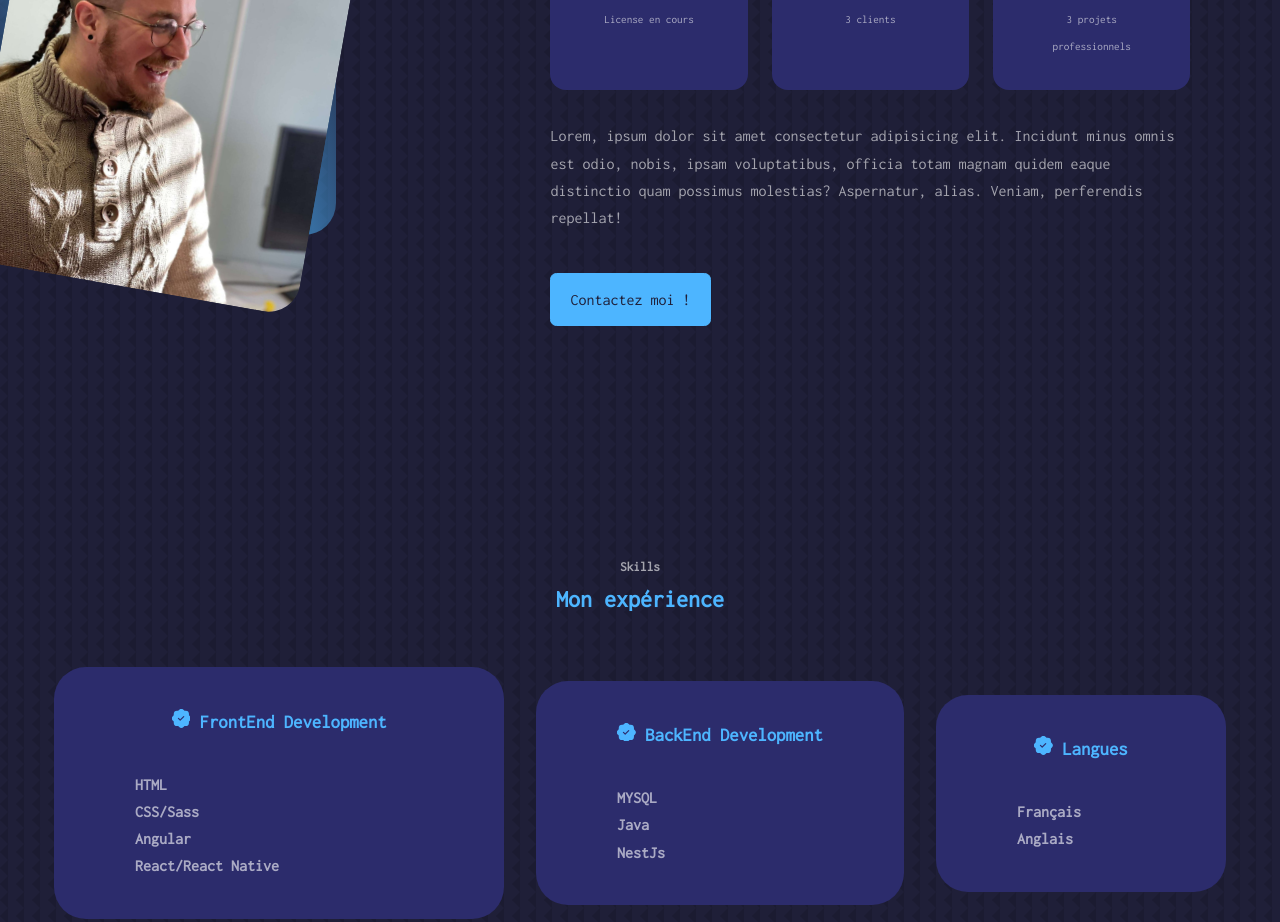
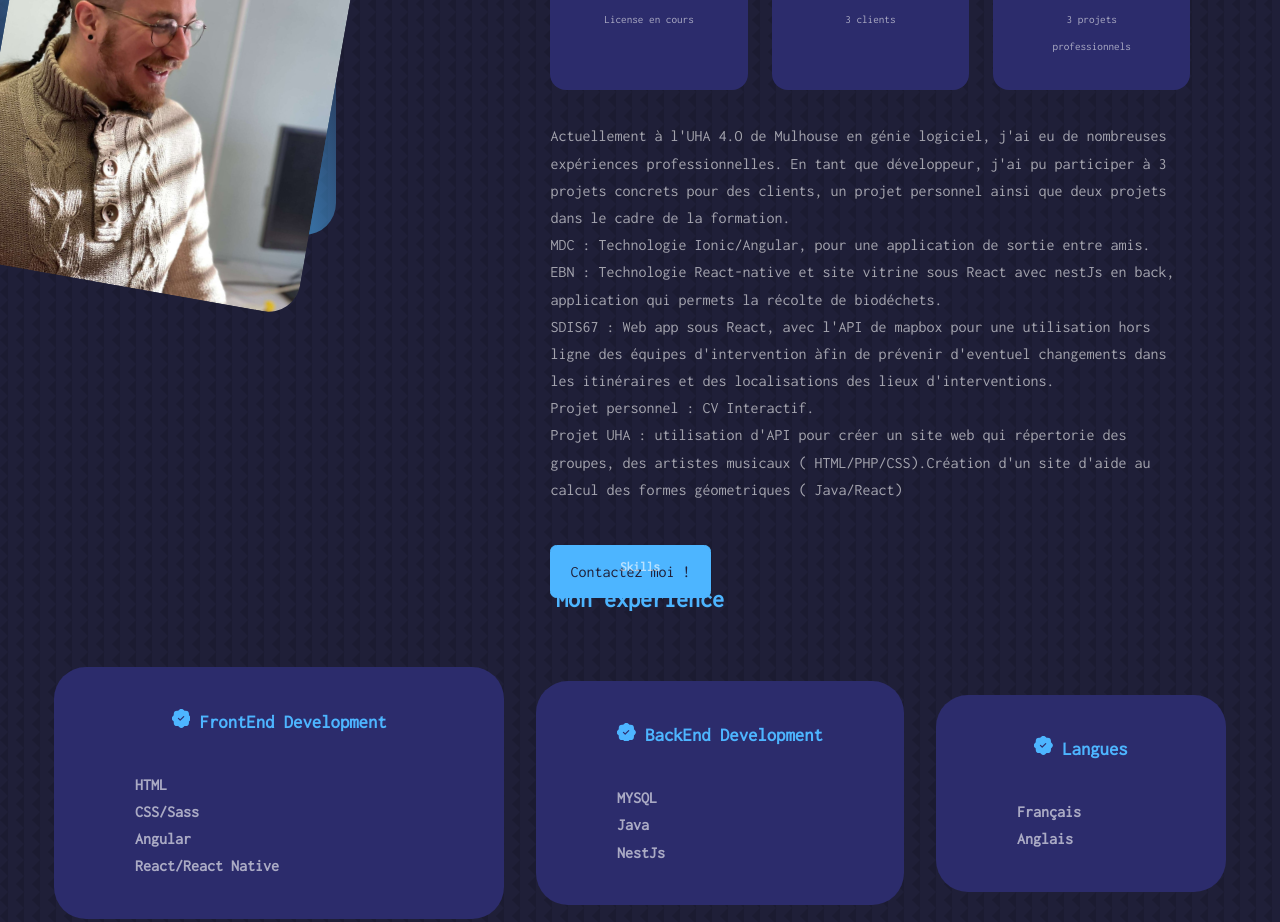
Before and after one commit to BryanChn/CV_Bryan, a React (Create React App) app: page / in a window 1280 px wide. Shown: the part 980-1902 px from the top of the page. Built offline with nearby package versions, Linux system fonts and the light colour scheme.

Commit message:
description expérience

```diff
--- a/src/component/about/About.jsx
+++ b/src/component/about/About.jsx
@@ -35,10 +35,31 @@ const About = () => {
             </article>
           </div>
           <p>
-            Lorem, ipsum dolor sit amet consectetur adipisicing elit. Incidunt
-            minus omnis est odio, nobis, ipsam voluptatibus, officia totam
-            magnam quidem eaque distinctio quam possimus molestias? Aspernatur,
-            alias. Veniam, perferendis repellat!
+            Actuellement à l'UHA 4.O de Mulhouse en génie logiciel, j'ai eu de
+            nombreuses expériences professionnelles. En tant que développeur,
+            j'ai pu participer à 3 projets concrets pour des clients, un projet
+            personnel ainsi que deux projets dans le cadre de la formation.{" "}
+            <li>
+              MDC : Technologie Ionic/Angular, pour une application de sortie
+              entre amis.
+            </li>
+            <li>
+              EBN : Technologie React-native et site vitrine sous React avec
+              nestJs en back, application qui permets la récolte de biodéchets.
+            </li>
+            <li>
+              SDIS67 : Web app sous React, avec l'API de mapbox pour une
+              utilisation hors ligne des équipes d'intervention àfin de prévenir
+              d'eventuel changements dans les itinéraires et des localisations
+              des lieux d'interventions.
+            </li>
+            <li>Projet personnel : CV Interactif.</li>{" "}
+            <li>
+              Projet UHA : utilisation d'API pour créer un site web qui
+              répertorie des groupes, des artistes musicaux (
+              HTML/PHP/CSS).Création d'un site d'aide au calcul des formes
+              géometriques ( Java/React){" "}
+            </li>
           </p>
           <a href="#Contact" className="btn btn-primary">
             Contactez moi !
```
Also changed, not shown: 2 other files (tests, documents, lock files or other folders).
